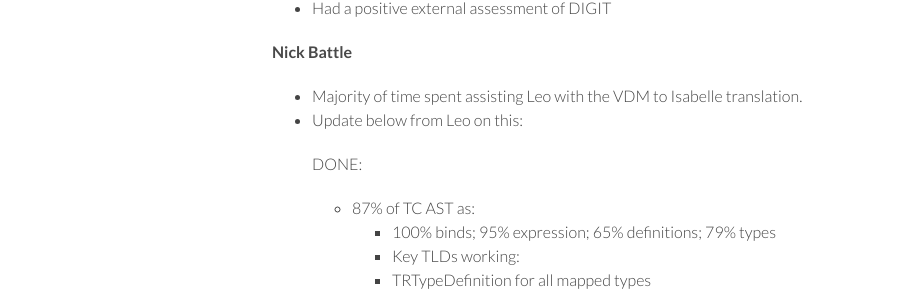
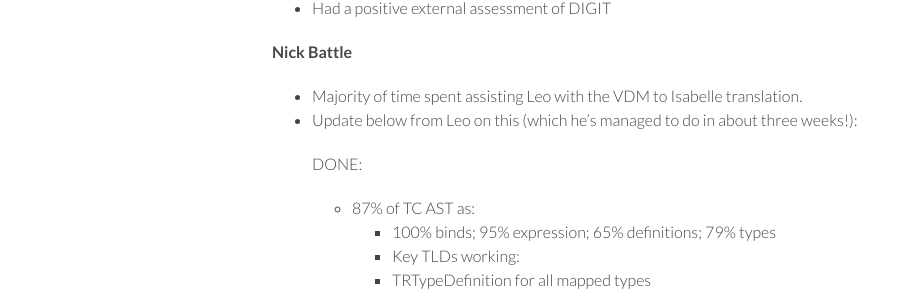
Before and after one commit to digitaltwincentre/digitaltwincentre.github.io, a Jekyll site: the page built from _biweeklies/Biweekly-49.md, in a window 1280 px wide. Shown: the part 317-613 px from the top of the page, without its empty margins (178-1096 px from the left). Built offline with Jekyll 4.4.1, drawn with Linux system fonts in a browser that asks for light colours; nearby versions of some CDN libraries.

Commit message:
Update Biweekly-49.md

```diff
--- a/_biweeklies/Biweekly-49.md
+++ b/_biweeklies/Biweekly-49.md
@@ -26,7 +26,7 @@ date: 12 November 2021, 1030 CEST
 
 #### Nick Battle
 * Majority of time spent assisting Leo with the VDM to Isabelle translation.
-* Update below from Leo on this:
+* Update below from Leo on this (which he's managed to do in about three weeks!):
 
     DONE:
     * 87% of TC AST as:
```
